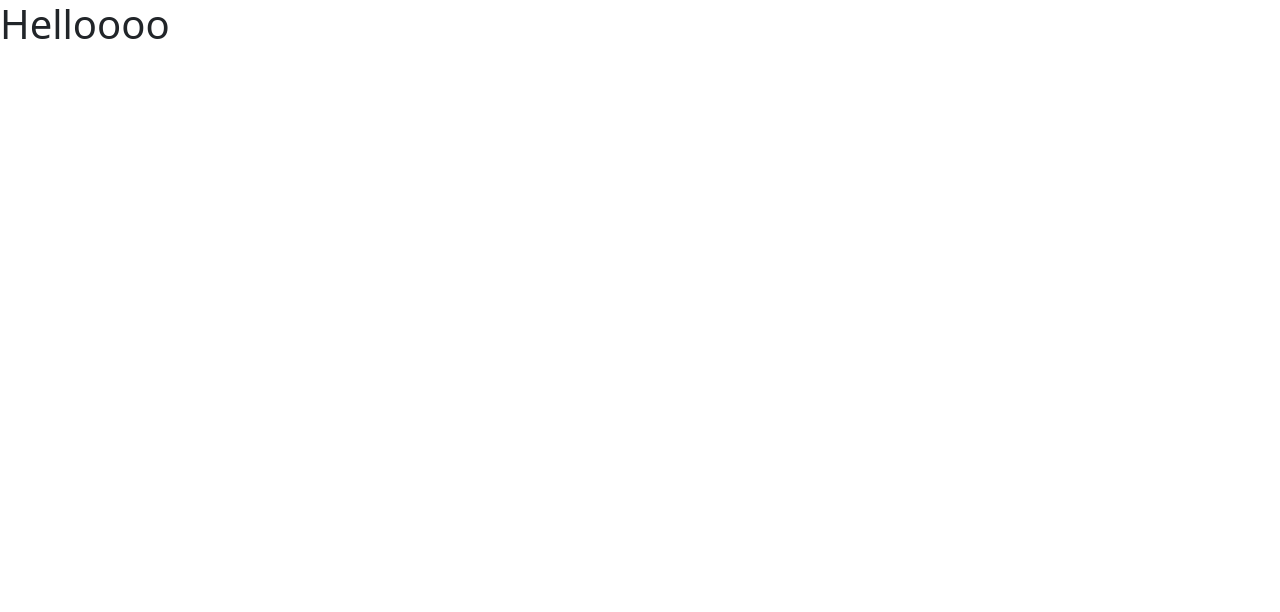
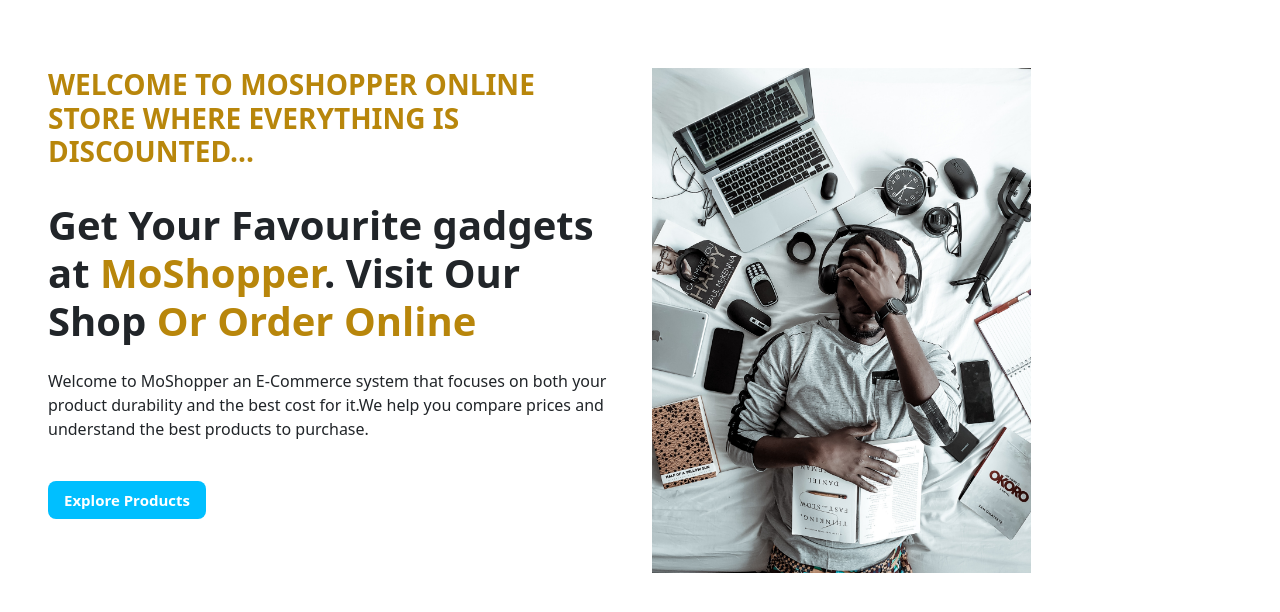
Before and after one commit to Mkdenno/mshoppe, a React (Create React App) app: page / in a window 1280 px wide. Shown: the top 612 px of the page. Built offline with nearby package versions, Linux system fonts and the light colour scheme; no server answers.

Commit message:
Home component

```diff
--- a/src/App.js
+++ b/src/App.js
@@ -1,13 +1,30 @@
+import React, { useState, useEffect } from "react";
+import "bootstrap/dist/css/bootstrap.min.css";
+
 import { Route, Routes } from "react-router-dom";
 
-import Search from './components/Search';
+import Home from "./components/HomePage/Home";
 
-function App() {
+export default function App() {
+  const [user, setUser] = useState(null);
+
+  useEffect(() => {
+    // auto-login
+    fetch("/me").then((r) => {
+      if (r.ok) {
+        r.json().then((user) => setUser(user));
+      }
+    });
+  }, []);
+
   return (
-    <div className="App">
-     <Search/>
+    <div>
+      {/* <Navbar setUser={setUser} user={user} /> */}
+      <Routes>
+        <Route path="/" element={<Home user={user} />} />
+
+
+      </Routes>
     </div>
   );
 }
-
-export default App;
--- /dev/null
+++ b/src/components/HomePage/Home.js
@@ -0,0 +1,61 @@
+import React, {  } from "react";
+import image from "./home-image1.jpg";
+import { Link } from "react-router-dom";
+export default function Home({user}) {
+
+  const txt = {
+    color: "#B8860B",
+    fontWeight: "bold",
+  };
+  const colorTxt = {
+    color: "white",
+    textDecoration: "none",
+  };
+  return (
+    <div>
+      <div className="container-fluid my-1  p-5 ">
+        <div className="row">
+          <div className="col-12 col-lg-6 pt-3">
+            <div className="mb-3">
+              <h3 style={txt} className="">
+                WELCOME {user ? user.username : ""} TO MOSHOPPER ONLINE STORE WHERE EVERYTHING IS DISCOUNTED...
+
+              </h3>
+            </div>
+            <div className="font-weight-normal ">
+              <h1 className="display-6 pt-3" style={{ fontWeight: "bolder" }}>
+                Get Your Favourite gadgets at <span style={txt}>MoShopper</span>.
+                Visit Our Shop<span style={txt}> Or Order Online</span>
+              </h1>
+            </div>
+            <div className="">
+              <p className="py-3">
+                Welcome to MoShopper an E-Commerce system that focuses on both your product durability and the best cost for it.We help you compare prices and understand the best products to purchase.
+              </p>
+            </div>
+            <div className="my-4">
+              <button
+                type="button"
+                className="btn btn-lg"
+                style={{
+                  border: "none",
+                  color: "white",
+                  backgroundColor: "#00BFFF",
+                  fontSize: "15px",
+                  fontWeight: "900",
+                }}
+              >
+                <Link to="/" style={colorTxt}>
+                  Explore Products
+                </Link>
+              </button>
+            </div>
+          </div>
+          <div className="col-10 col-lg-4 mt-3 pt-xs-4">
+            <img src={image} className="img-fluid" alt="meet -up" />
+          </div>
+        </div>
+      </div>
+    </div>
+  );
+}
```
Also changed, not shown: src/components/HomePage/home-image1.jpg (added).
